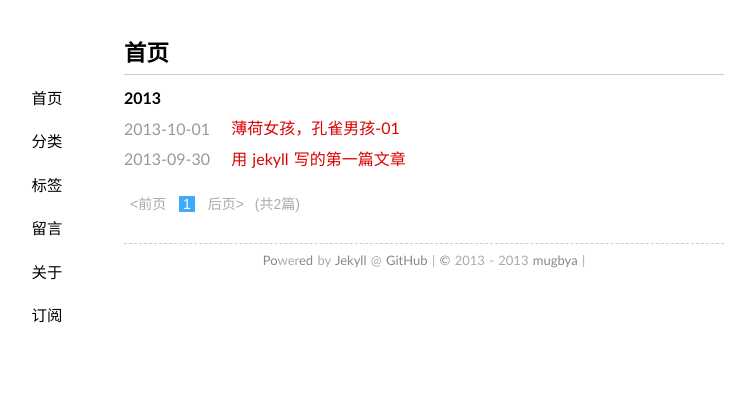
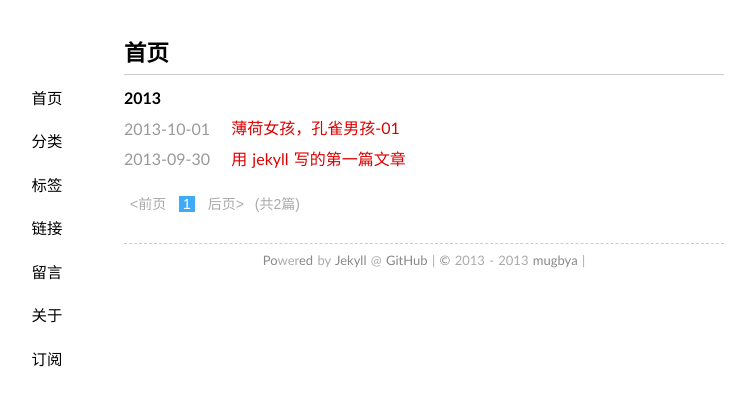
Before and after one commit to mugbya/mugbya.github.io, a Jekyll site: the page built from index.html, in a window 1280 px wide. Shown: the top 406 px of the page, without its empty margins (216-971 px from the left). Built offline with Jekyll 4.4.1, drawn with Linux system fonts in a browser that asks for light colours; some web fonts are replaced; Markdown is read by kramdown in place of the engine named in the settings; the list of posts is cut into pages by our own code; comment, search, counter and statistics services are not loaded.

Commit message:
Update default.html
update

```diff
--- a/_layouts/default.html
+++ b/_layouts/default.html
@@ -20,7 +20,7 @@
         <span><a title="网站首页" class="" href="/">首页</a></span>
         <span><a title="文章分类" class="" href="/categories/">分类</a></span>
         <span><a title="标签索引" class="" href="/tags/">标签</a></span>
-        <!--<span><a title="友情链接" class="" href="/links/">链接</a></span>-->
+        <span><a title="友情链接" class="" href="/links/">链接</a></span>
         <span><a title="留言交流" class="" href="/guestbook/">留言</a></span>
         <span><a title="关于站长" class="" href="/about/">关于</a></span>
         <span><a title="种子订阅" class="" href="/feed/" target="_blank">订阅</a></span>
```
